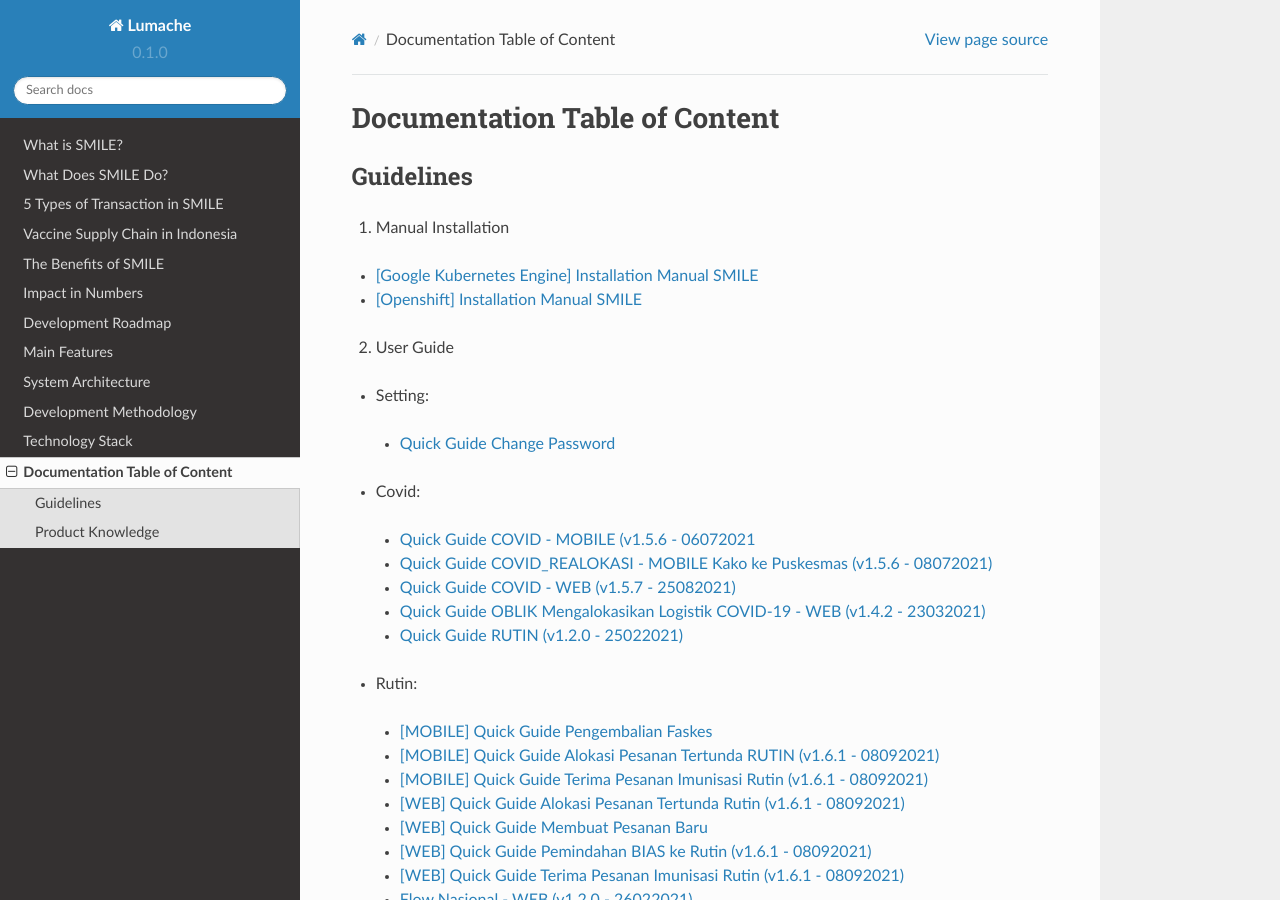
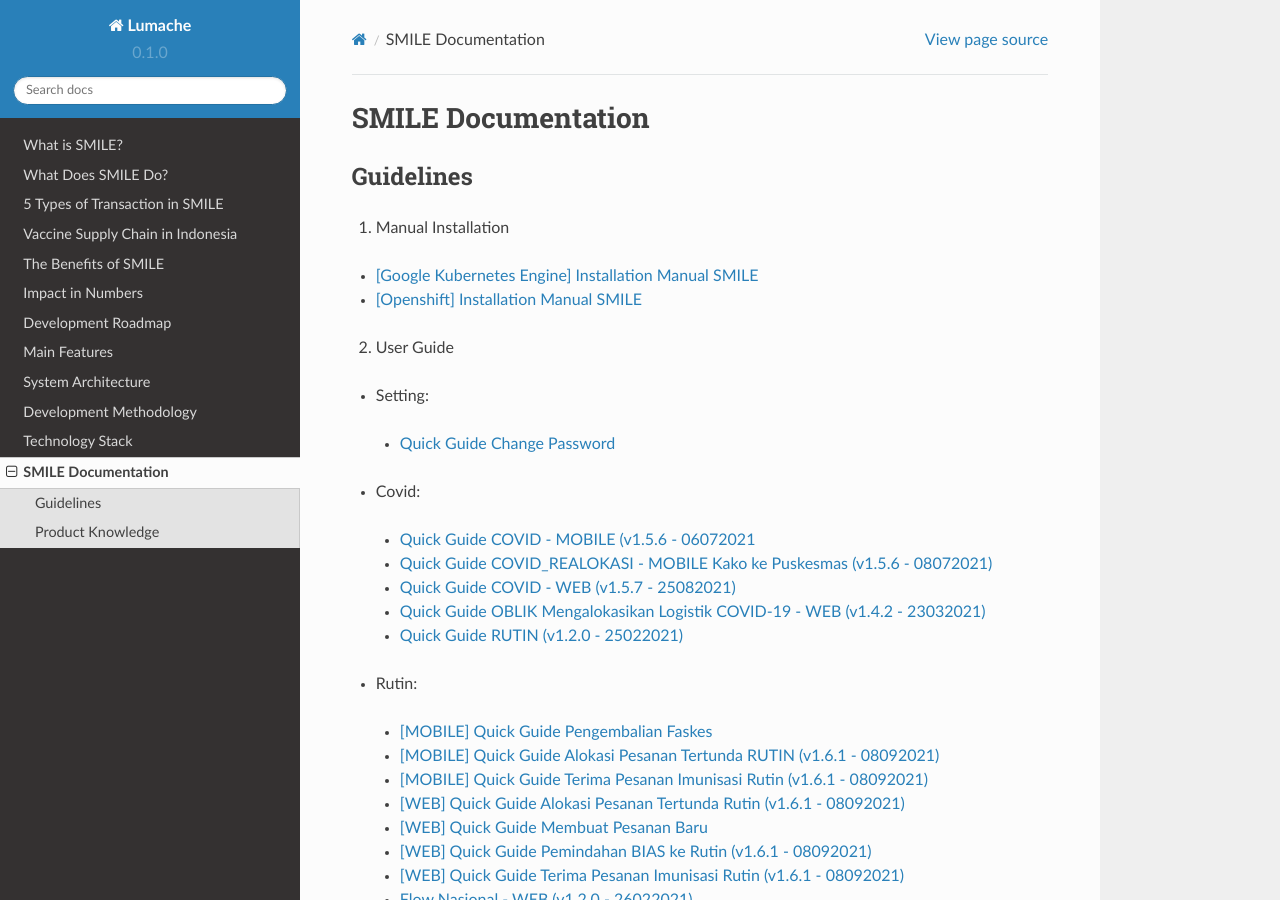
Before and after one commit to bigza/smile-documentation, a Sphinx documentation site: the page built from docs/source/documentation.rst, in a window 1280 px wide and 900 px high. Built offline with Sphinx 7.4.7 and the Read the Docs theme 2.0.0, drawn with Linux system fonts in a browser that asks for light colours.

Commit message:
edit title documentation

```diff
--- a/docs/source/documentation.rst
+++ b/docs/source/documentation.rst
@@ -1,4 +1,4 @@
-Documentation Table of Content
+SMILE Documentation
 =====
 
 .. _installation:
```
